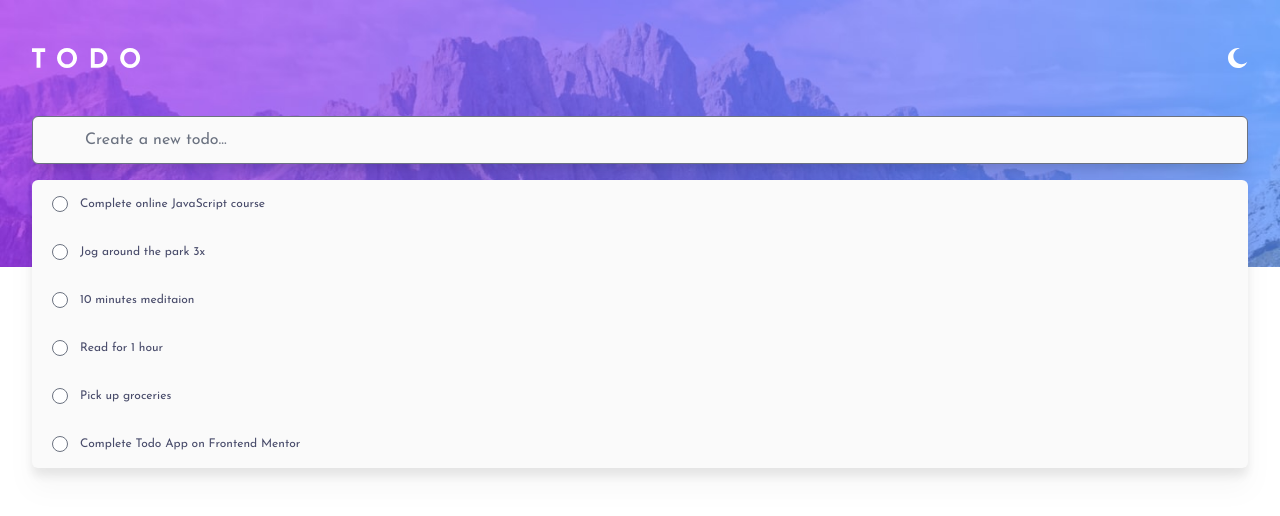
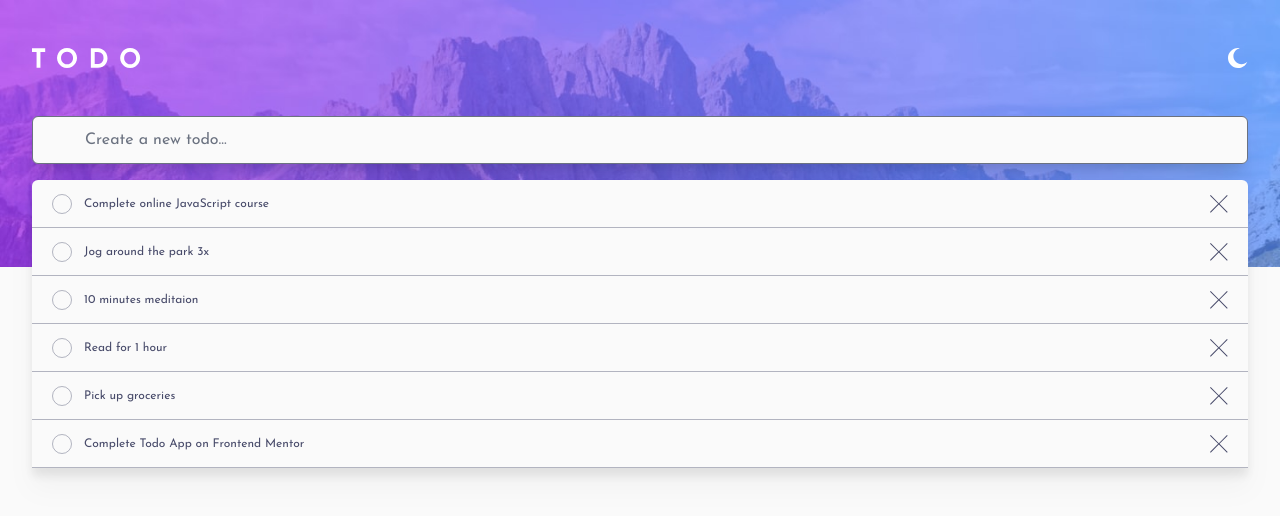
Before and after one commit to Hugo-Farias/fem-todo-app, a React (Vite) app: page / in a window 1280 px wide. Shown: the top 516 px of the page. Built offline with nearby package versions, Linux system fonts and the light colour scheme.

Commit message:
moved list loop to component

```diff
--- a/src/App.tsx
+++ b/src/App.tsx
@@ -2,21 +2,30 @@ import logo from "./assets/logo.svg";
 import sun from "./assets/light.svg";
 import moon from "./assets/dark.svg";
 import { useEffect, useState } from "react";
-import { getLocalStorage, setLocalStorage, storageDark } from "./helper.ts";
+import {
+  getLocalStorage,
+  setLocalStorage,
+  storageThemeKey,
+  deleteFromList,
+} from "./helper.ts";
+import List from "./component/List.tsx";
 
 const dummy = [
-  "Complete online JavaScript course",
-  "Jog around the park 3x",
-  "10 minutes meditaion",
-  "Read for 1 hour",
-  "Pick up groceries",
-  "Complete Todo App on Frontend Mentor",
+  { id: 1, name: "Complete online JavaScript course" },
+  { id: 2, name: "Jog around the park 3x" },
+  { id: 3, name: "10 minutes meditaion" },
+  { id: 4, name: "Read for 1 hour" },
+  { id: 5, name: "Pick up groceries" },
+  { id: 6, name: "Complete Todo App on Frontend Mentor" },
 ];
 
+export type dataType = typeof dummy;
+
 function App() {
+  const [data, setData] = useState<dataType>(dummy);
   const [darkmode, setDarkmode] = useState<boolean>(
     getLocalStorage(
-      storageDark,
+      storageThemeKey,
       window.matchMedia("(prefers-color-scheme: dark)").matches,
     ),
   );
@@ -26,11 +35,15 @@ function App() {
       "data-theme",
       darkmode ? "dark" : "light",
     );
-    setLocalStorage(storageDark, darkmode);
+    setLocalStorage(storageThemeKey, darkmode);
   }, [darkmode]);
 
+  const handleRemove = function (id: number) {
+    setData((prev) => deleteFromList(prev, id));
+  };
+
   return (
-    <div className="text-xsm px-8 font-josefin">
+    <div className="px-8 font-josefin text-xsm">
       <header className="my-12 flex h-5 flex-wrap items-center justify-between">
         <img src={logo} alt="Todo App Logo" />
         <button onClick={() => setDarkmode((prev) => !prev)}>
@@ -40,28 +53,10 @@ function App() {
       <main>
         <input
           type="text"
-          className="px-13 mb-4 min-h-12 w-full rounded-md bg-bkg text-content shadow-xl"
+          className="mb-4 min-h-12 w-full rounded-md bg-bkg px-13 text-content shadow-xl"
           placeholder="Create a new todo..."
         />
-        <ul className="w-full rounded-md bg-bkg text-content drop-shadow-xl">
-          {dummy.map((v, i) => (
-            <li key={i} className="flex h-12 items-center gap-3 px-5">
-              <input
-                type="checkbox"
-                id={`check${i}`}
-                name="checkbox"
-                value="1"
-                className="rounded-[50%] hover:cursor-pointer"
-              />
-              <label
-                htmlFor={`check${i}`}
-                className="flex-grow py-2 hover:cursor-pointer"
-              >
-                {v}
-              </label>
-            </li>
-          ))}
-        </ul>
+        <List data={data} remove={handleRemove} />
       </main>
     </div>
   );
--- /dev/null
+++ b/src/component/List.tsx
@@ -0,0 +1,49 @@
+import cross from "../assets/icon-cross.svg";
+import { dataType } from "../App.tsx";
+import { AnimatePresence, motion } from "framer-motion";
+
+type propT = {
+  data: dataType;
+  remove: (_: number) => void;
+};
+
+function List({ data, remove }: propT) {
+  const handleClick = function (id: number) {
+    remove(id);
+  };
+
+  return (
+    <ul className="w-full overflow-hidden rounded-md pb-10 text-content drop-shadow-xl">
+      <AnimatePresence>
+        {data.map((v) => (
+          <motion.li
+            layout
+            transition={{ duration: 0.2 }}
+            exit={{ opacity: 0 }}
+            key={v.id}
+            className="flex h-12 items-center gap-3 border-b-[1px] border-content/40 bg-bkg px-5"
+          >
+            <input
+              type="checkbox"
+              id={`check${v.id}`}
+              name="checkbox"
+              value="1"
+              className="h-5 w-5 rounded-[50%] border-content/40 bg-transparent outline-transparent hover:cursor-pointer"
+            />
+            <label
+              htmlFor={`check${v.id}`}
+              className="flex-grow py-2 hover:cursor-pointer"
+            >
+              {v.name}
+            </label>
+            <button onClick={() => handleClick(v.id)}>
+              <img src={cross} alt="Remove from list" />
+            </button>
+          </motion.li>
+        ))}
+      </AnimatePresence>
+    </ul>
+  );
+}
+
+export default List;
--- a/src/helper.ts
+++ b/src/helper.ts
@@ -1,4 +1,6 @@
-export const storageDark = "darkMode";
+import { dataType } from "./App.tsx";
+
+export const storageThemeKey = "darkMode";
 
 // Set value in localStorage
 export const setLocalStorage = (key: string, value: boolean) => {
@@ -13,3 +15,7 @@ export const getLocalStorage = (key: string, fallback: boolean) => {
   }
   return storedValue ? JSON.parse(storedValue) : null;
 };
+
+export const deleteFromList = function (list: dataType, id: number) {
+  return list.filter((v) => id !== v.id);
+};
--- a/src/index.css
+++ b/src/index.css
@@ -17,6 +17,7 @@
 
     &[data-theme="light"] {
       background-image: url("./assets/bg-mobile-light.jpg");
+      background-color: #fafafa;
 
       @media (min-width: 500px) {
         background-image: url("./assets/bg-desktop-light.jpg");
@@ -24,8 +25,9 @@
     }
 
     &[data-theme="dark"] {
-      --bkg: 235deg 21% 11%;
+      --bkg: 235deg 24% 19%;
       --content: 0deg 0% 100%;
+      background-color: #171823;
       background-image: url("./assets/bg-mobile-dark.jpg");
 
       @media (min-width: 500px) {
@@ -33,20 +35,4 @@
       }
     }
   }
-
-  .checkbox {
-    position: relative;
-  }
-
-  .checkbox::before {
-    content: "";
-    position: absolute;
-    border-radius: 50%;
-    border: solid black 1px;
-    height: 20px;
-    aspect-ratio: 1;
-    left: 5%;
-    top: 50%;
-    transform: translateY(-50%);
-  }
 }
```
